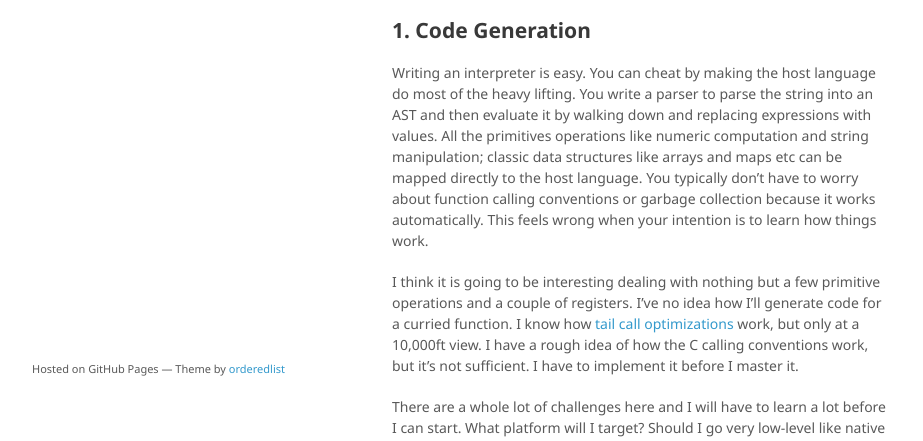
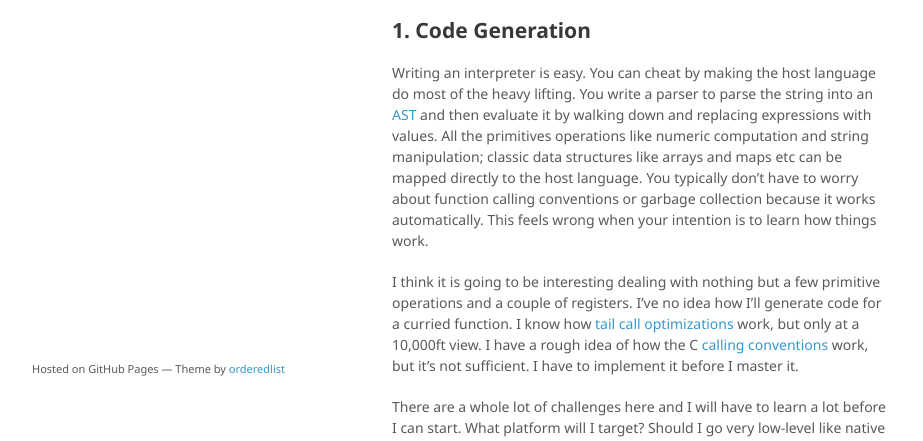
Before and after one commit to jaseemabid/blog, a Jekyll site: the page built from _posts/2017-04-01-rc.md, in a window 1280 px wide. Shown: the part 452-893 px from the top of the page, without its empty margins (178-1101 px from the left). Built offline with Jekyll 4.4.1, drawn with Linux system fonts in a browser that asks for light colours; nearby versions of some CDN libraries; part of the change alters nothing that is shown.

Commit message:
Link to AST and CC

```diff
--- a/_posts/2017-04-01-rc.md
+++ b/_posts/2017-04-01-rc.md
@@ -20,19 +20,19 @@ underqualified for. I'll explain why this matters to me.
 ## 1. Code Generation
 
 Writing an interpreter is easy. You can cheat by making the host language do
-most of the heavy lifting. You write a parser to parse the string into an AST
-and then evaluate it by walking down and replacing expressions with values. All
-the primitives operations like numeric computation and string manipulation;
-classic data structures like arrays and maps etc can be mapped directly to the
-host language. You typically don't have to worry about function calling
-conventions or garbage collection because it works automatically. This feels
-wrong when your intention is to learn how things work.
+most of the heavy lifting. You write a parser to parse the string into
+an [AST][ast] and then evaluate it by walking down and replacing expressions
+with values. All the primitives operations like numeric computation and string
+manipulation; classic data structures like arrays and maps etc can be mapped
+directly to the host language. You typically don't have to worry about function
+calling conventions or garbage collection because it works automatically. This
+feels wrong when your intention is to learn how things work.
 
 I think it is going to be interesting dealing with nothing but a few primitive
 operations and a couple of registers. I've no idea how I'll generate code for a
 curried function. I know how [tail call optimizations][tco] work, but only at a
-10,000ft view. I have a rough idea of how the C calling conventions work, but
-it's not sufficient. I have to implement it before I master it.
+10,000ft view. I have a rough idea of how the C [calling conventions][cc] work,
+but it's not sufficient. I have to implement it before I master it.
 
 There are a whole lot of challenges here and I will have to learn a lot before I
 can start. What platform will I target? Should I go very low-level like native
@@ -91,7 +91,10 @@ RC is a lot about discovering new things from fellow recursers. I hope to get
 pulled into interesting projects by other people. Fixing unknown unknowns :)
 
 
+
 [advice]: https://twitter.com/AndrewYNg/status/841076327931236352
+[ast]: https://en.wikipedia.org/wiki/Abstract_syntax_tree
+[cc]: https://en.wikipedia.org/wiki/Calling_convention
 [erl]: https://hamidreza-s.github.io/erlang%20garbage%20collection%20memory%20layout%20soft%20realtime/2015/08/24/erlang-garbage-collection-details-and-why-it-matters.html
 [go]: https://blog.twitch.tv/gos-march-to-low-latency-gc-a6fa96f06eb7
 [haskell]: https://www.haskell.org
```
